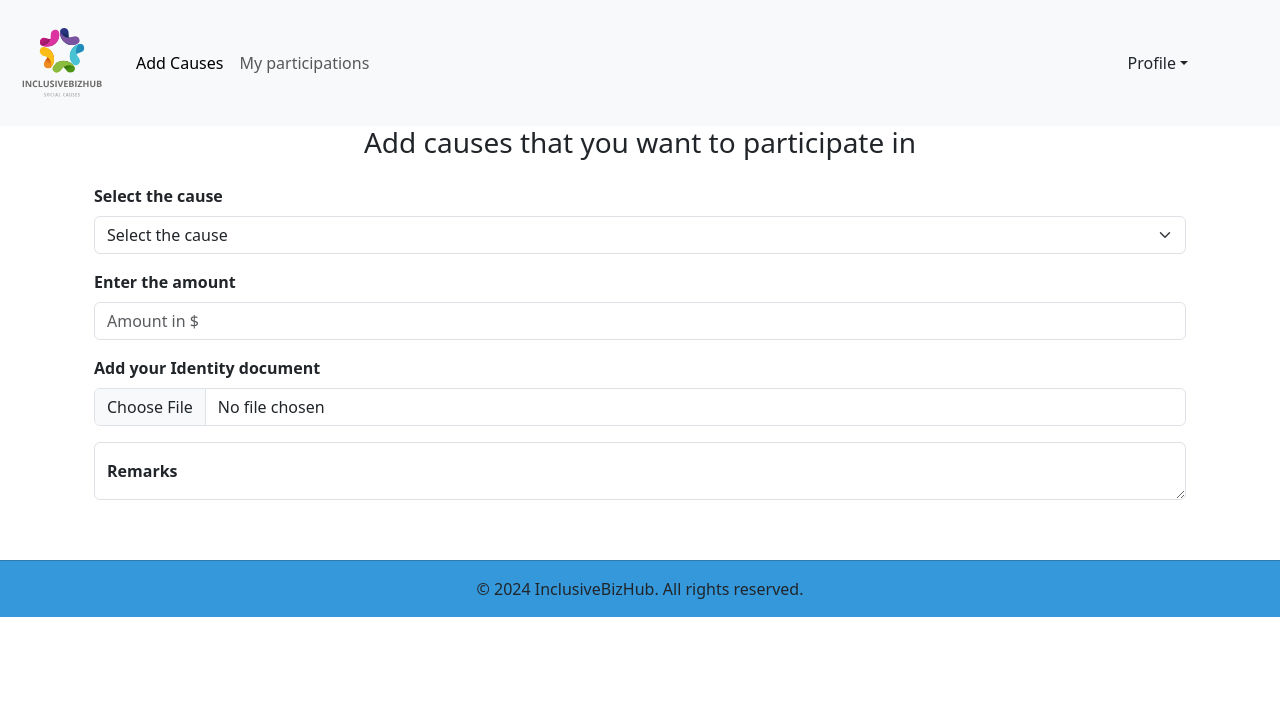
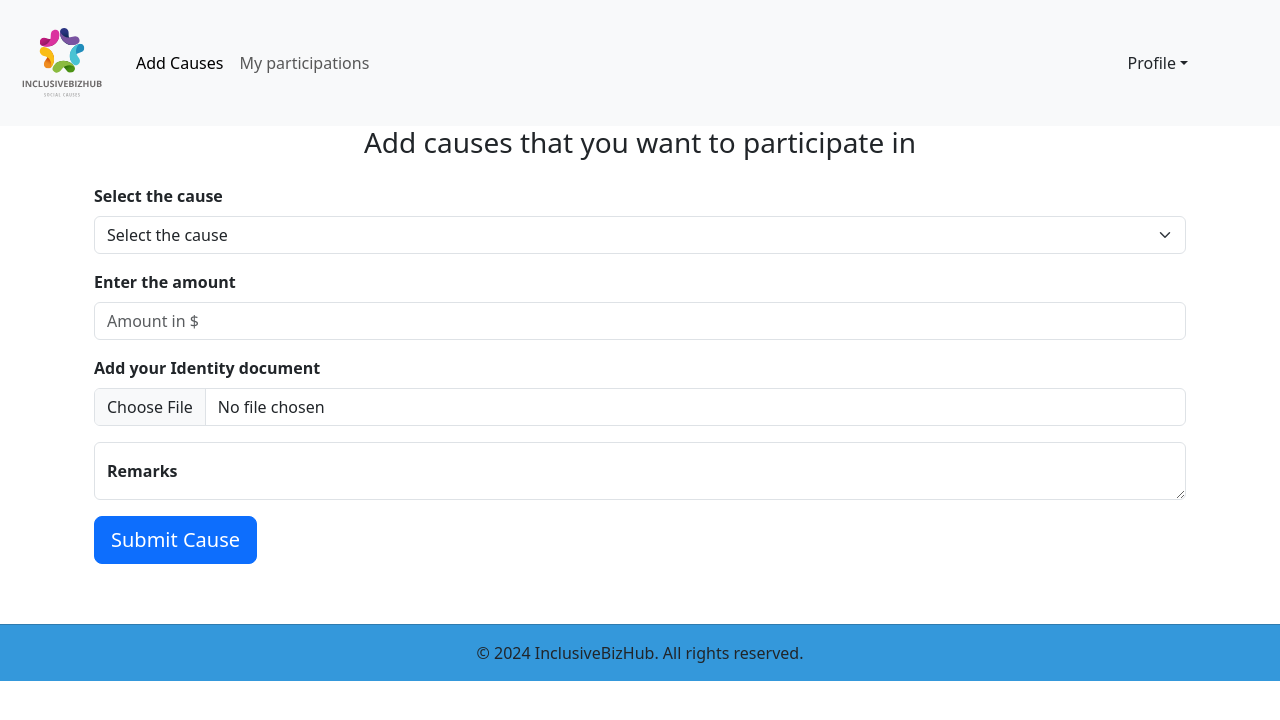
Before and after one commit to sandy-2024/InclusiveBizHub, a React (Vite) app: page /userlogin in a window 1280 px wide. Shown: the top 720 px of the page. Built offline with nearby package versions, Linux system fonts and the light colour scheme.

Commit message:
Update Userlogin.jsx

```diff
--- a/src/user/Userlogin.jsx
+++ b/src/user/Userlogin.jsx
@@ -5,7 +5,7 @@ import { BrowserRouter as Router, Route, Routes } from "react-router-dom";
 function Userlogin() {
   return (
     <>
-      <div style={{marginBottom: 60}}>
+      <div style={{ marginBottom: 60 }}>
         <Usernav />
         <div className="container d-flex flex-column align-items-center justify-content-center min-vh-50">
           <h3 className="text-center mb-4">Add causes that you want to participate in</h3>
@@ -29,10 +29,13 @@ function Userlogin() {
               <label htmlFor="formFile" className="form-label fw-bold">Add your Identity document</label>
               <input className="form-control" type="file" id="formFile" />
             </div>
-            <div className="form-floating">
+            <div className="form-floating mb-3">
               <textarea className="form-control" placeholder="Leave a comment here" id="floatingTextarea"></textarea>
               <label htmlFor="floatingTextarea" className="fw-bold">Remarks</label>
             </div>
+
+            {/* Submit Cause button */}
+            <button type="button" className="btn btn-primary btn-lg btn-block">Submit Cause</button>
           </div>
         </div>
       </div>
```
